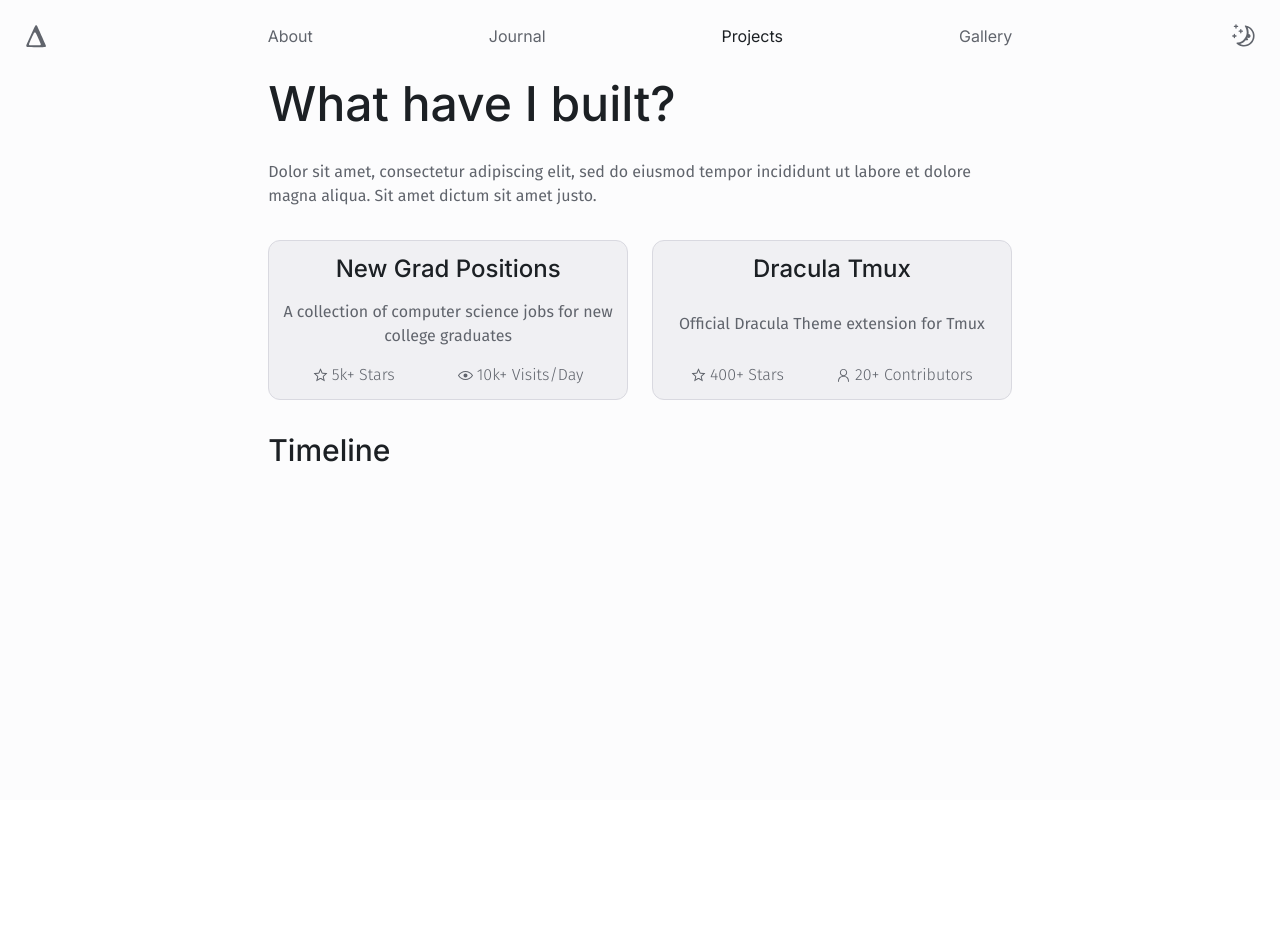
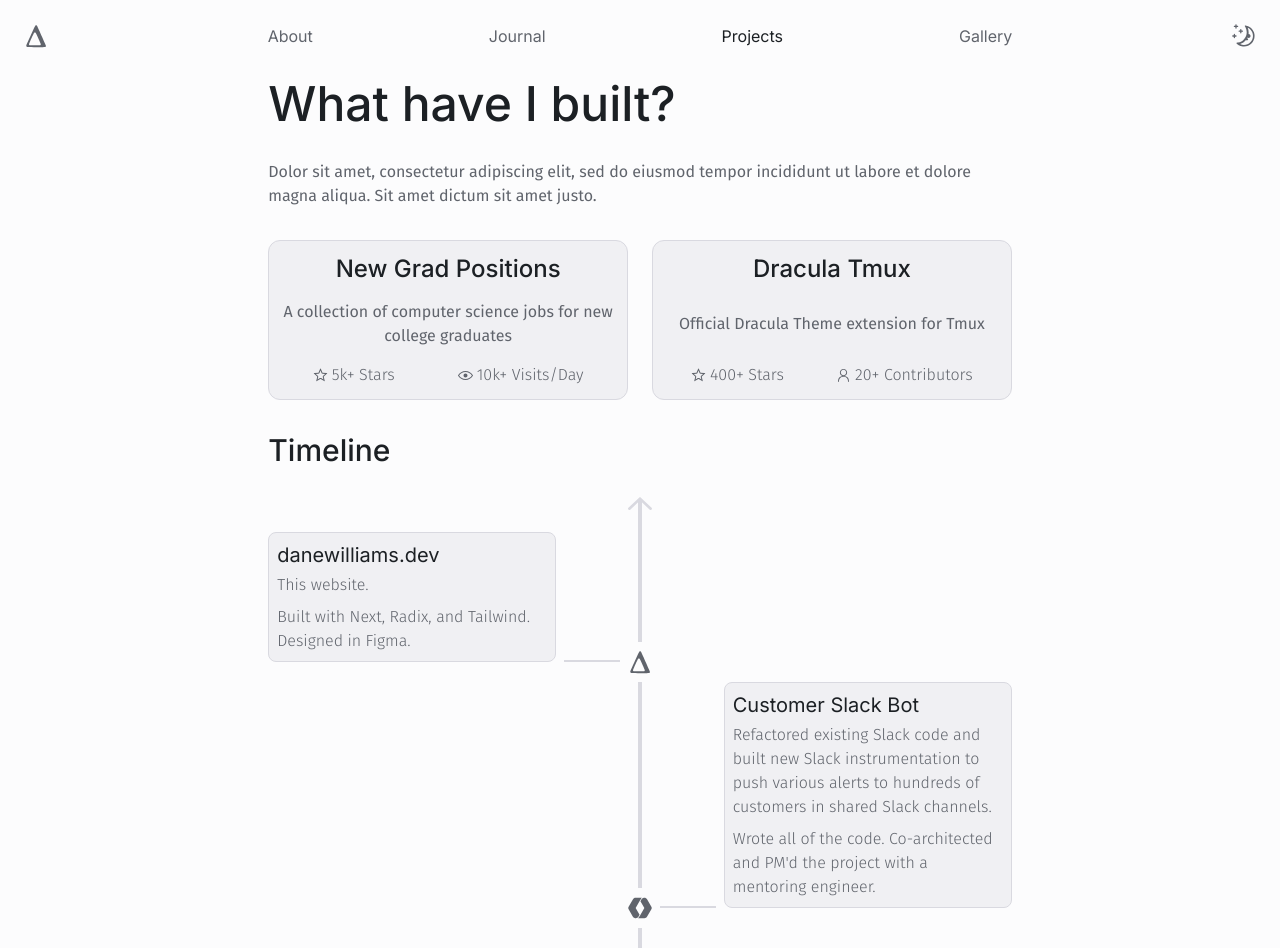
Before and after one commit to danerwilliams/danewilliams.com, a Next.js app: page /projects in a window 1280 px wide. Shown: the top 948 px of the page. Before the commit the page ends 800 px from the top, so only its background shows below. Built offline with nearby package versions, Linux system fonts and the light colour scheme.

Commit message:
works but missing year marks

```diff
--- a/components/highlighted-project.tsx
+++ b/components/highlighted-project.tsx
@@ -1,4 +1,3 @@
-import Link from 'next/link';
 import { FC, ReactNode } from 'react';
 
 interface Stat {
--- /dev/null
+++ b/components/icons/nd-monogram-icon.tsx
@@ -0,0 +1,33 @@
+import { FC } from 'react';
+
+interface NdMonogramIconProps {
+  className?: string;
+}
+
+export const NdMonogramIcon: FC<Readonly<NdMonogramIconProps>> = ({
+  className,
+}) => (
+  <svg
+    className={className}
+    xmlns="http://www.w3.org/2000/svg"
+    height="100%"
+    viewBox="0 0 200 180.15251"
+    width="100%"
+    version="1.1"
+  >
+    <g transform="matrix(1.25 0 0 -1.25 -363.2 875.25)">
+      <g transform="matrix(2.6143 0 0 2.6143 -596.12 -1011.9)">
+        <path
+          d="m13.199 0v12.176h5.6973v1.541h-18.896v12.176h4.1191v16.359h-4.1191v12.176h18.896v1.5391h-5.6973v12.178h23.537v-12.178h-5.666v-1.5391h12.193l7.0586 13.717h10.639v-13.717h6.9805l7.7949-7.7949v-25.146l-7.7969-7.7695h-6.9785v-1.541h5.6816v-12.176h-23.553v12.176h5.6973v1.541h-12.189l-7.06-13.718h-16.34zm3.0977 25.893h2.5996v16.359h-2.5996v-16.359zm26.566 0h5.9238v11.512l-5.9238-11.512zm18.098 0h1.957l0.62695 0.63281v15.068l-0.65039 0.6582h-1.9336v-16.359zm-29.891 4.8438 5.9277 11.516h-5.9277v-11.516z"
+          transform="matrix(.8 0 0 -.8 339.46 654.6)"
+          fill="currentColor"
+        />
+        <path
+          d="m14.748 1.5488v9.0781h5.6953v4.6387h-18.895v9.0801h4.1191v19.453h-4.1191v9.0801h18.895v4.6387h-5.6953v9.0781h20.439v-9.0781h-5.6641v-4.6387h14.686l7.0586 13.717h8.1465v-13.717h7.8867l6.8867-6.8867v-23.863l-6.8867-6.8633h-7.8867v-4.6387h5.6797v-9.0781h-20.455v9.0781h5.6973v4.6387h-14.684l-7.0566-13.717h-13.848zm0 22.797h5.6953v19.453h-5.6953v-19.453zm14.775 0 10.014 19.453h-10.014v-19.453zm10.801 0h10.012v19.453l-10.012-19.453zm19.09 0h4.1504l1.5293 1.543v16.344l-1.5527 1.5664h-4.127v-19.453z"
+          transform="matrix(.8 0 0 -.8 339.46 654.6)"
+          fill="currentColor"
+        />
+      </g>
+    </g>
+  </svg>
+);
--- /dev/null
+++ b/components/icons/workos-icon-trimmed.tsx
@@ -0,0 +1,29 @@
+import { FC } from 'react';
+
+interface WorkosIconTrimmedProps {
+  className?: string;
+}
+
+export const WorkosIconTrimmed: FC<Readonly<WorkosIconTrimmedProps>> = ({
+  className,
+}) => (
+  <svg
+    className={className}
+    width="100%"
+    height="100%"
+    viewBox="0 0 246 220"
+    fill="none"
+    xmlns="http://www.w3.org/2000/svg"
+  >
+    <path
+      fill="currentColor"
+      stroke="none"
+      d="M 3 110 C 3 114.559998 4.200001 119.119995 6.52 123.039993 L 48.599899 195.919998 C 52.919899 203.360001 59.479897 209.440002 67.639999 212.160004 C 83.720001 217.520004 100.360001 210.639999 108.279999 196.880005 L 118.440002 179.279999 L 78.360001 110 L 120.679993 36.639999 L 130.839996 19.040009 C 133.880005 13.759995 137.960007 9.440002 142.759995 6 L 138.360001 6 L 77.480003 6 C 66.040001 6 55.479897 12.080002 49.799896 22 L 6.52 96.960007 C 4.200001 100.880005 3 105.440002 3 110 Z"
+    />
+    <path
+      fill="currentColor"
+      stroke="none"
+      d="M 243 109.998993 C 243 105.438995 241.799988 100.878998 239.480011 96.959 L 196.839996 23.119202 C 188.919998 9.439209 172.279999 2.559204 156.199997 7.839203 C 148.039993 10.559204 141.479996 16.639191 137.160004 24.079193 L 127.559998 40.639191 L 167.639999 109.998993 L 125.320007 183.358994 L 115.160004 200.959 C 112.119995 206.158997 108.039993 210.559006 103.240005 213.998993 L 107.639999 213.998993 L 168.520004 213.998993 C 179.960007 213.998993 190.520004 207.919006 196.199997 197.998993 L 239.480011 123.039001 C 241.799988 119.119003 243 114.559006 243 109.998993 Z"
+    />
+  </svg>
+);
--- /dev/null
+++ b/components/timeline-project.tsx
@@ -0,0 +1,98 @@
+import { ChevronDownIcon, ChevronUpIcon } from '@radix-ui/react-icons';
+import { FC } from 'react';
+import { DaneIcon } from './icons/dane-icon';
+import { NdMonogramIcon } from './icons/nd-monogram-icon';
+import { QualtricsIcon } from './icons/qualtrics-icon';
+import { WorkosIcon } from './icons/workos-icon';
+import { WorkosIconTrimmed } from './icons/workos-icon-trimmed';
+
+export interface TimelineProjectProps {
+  name: string;
+  url?: string;
+  description: string;
+  organization: 'personal' | 'workos' | 'qualtrics' | 'nd';
+  secondaryDescription?: string;
+  isRight: boolean;
+  isFirst: boolean;
+  isLast: boolean;
+}
+
+export const TimelineProject: FC<Readonly<TimelineProjectProps>> = ({
+  name,
+  url,
+  description,
+  secondaryDescription,
+  organization,
+  isRight,
+  isFirst,
+  isLast,
+}) => {
+  return (
+    <>
+      {isFirst && (
+        <div
+          className={`relative flex w-[calc(50%+2px)] h-8 border-r-4 border-lightmode-border dark:border-darkmode-border`}
+        >
+          <div className={`absolute right-[-22px] top-[-14px] `}>
+            <ChevronUpIcon className="h-10 w-10 text-lightmode-border dark:text-darkmode-border" />
+          </div>
+        </div>
+      )}
+      <div
+        className={`flex w-[calc(50%+2px)] ${
+          isRight ? 'self-end flex-row-reverse' : ''
+        }`}
+      >
+        <div className="flex w-72 border rounded-lg border-lightmode-border dark:border-darkmode-border bg-lightmode-component dark:bg-darkmode-component hover:bg-lightmode-component-hover hover:dark:bg-darkmode-component-hover duration-200">
+          <a href={url} target="_blank" rel="noreferrer">
+            <div className="flex grow flex-col items-left m-2">
+              <h2 className="text-xl mb-1 text-lightmode-text-high-contrast dark:text-darkmode-text-high-contrast">
+                {name}
+              </h2>
+              <p className="text-left font-light">{description}</p>
+              {secondaryDescription && (
+                <p className="text-left mt-2 font-light">
+                  {secondaryDescription}
+                </p>
+              )}
+            </div>
+          </a>
+        </div>
+        <div
+          className={`relative flex grow border-b-2 ${
+            isRight ? 'border-l-4 mr-2' : 'border-r-4 ml-2'
+          } border-lightmode-border dark:border-darkmode-border`}
+        >
+          <div
+            className={`p-2 absolute -bottom-[22px] ${
+              isRight ? '-left-[22px]' : '-right-[22px]'
+            } bg-lightmode-background dark:bg-darkmode-background`}
+          >
+            {(() => {
+              switch (organization) {
+                case 'workos':
+                  return <WorkosIconTrimmed className="h-6 w-6" />;
+                case 'nd':
+                  return <NdMonogramIcon className="h-6 w-6" />;
+                case 'qualtrics':
+                  return <QualtricsIcon className="h-6 w-6" />;
+                case 'personal':
+                default:
+                  return <DaneIcon className="h-6 w-6" />;
+              }
+            })()}
+          </div>
+        </div>
+      </div>
+      {isLast && (
+        <div
+          className={`relative flex mt-5 w-[calc(50%+2px)] h-8 border-r-4 border-lightmode-border dark:border-darkmode-border`}
+        >
+          <div className={`absolute right-[-22px] bottom-[-14px] `}>
+            <ChevronDownIcon className="h-10 w-10 text-lightmode-border dark:text-darkmode-border" />
+          </div>
+        </div>
+      )}
+    </>
+  );
+};
--- /dev/null
+++ b/components/timeline.tsx
@@ -0,0 +1,23 @@
+import { FC } from 'react';
+import { TimelineProject, TimelineProjectProps } from './timeline-project';
+
+export interface TimelineProps {
+  projects: Omit<TimelineProjectProps, 'isRight' | 'isFirst' | 'isLast'>[];
+}
+
+export const Timeline: FC<Readonly<TimelineProps>> = ({ projects }) => {
+  return (
+    <>
+      {projects.map((project, index) => (
+        <div key={project.name} className="flex flex-col w-full mt-5">
+          <TimelineProject
+            {...project}
+            isRight={!!(index % 2)}
+            isFirst={index === 0}
+            isLast={index === projects.length - 1}
+          />
+        </div>
+      ))}
+    </>
+  );
+};
--- /dev/null
+++ b/content/projects/index.ts
@@ -0,0 +1 @@
+export * from './timeline-projects';
--- /dev/null
+++ b/content/projects/timeline-projects.ts
@@ -0,0 +1,24 @@
+import { TimelineProps } from '../../components/timeline';
+import { TimelineProjectProps } from '../../components/timeline-project';
+
+export const TimelineProjects: Omit<
+  TimelineProjectProps,
+  'isRight' | 'isFirst' | 'isLast'
+>[] = [
+  {
+    name: 'danewilliams.dev',
+    url: 'https://github.com/danerwilliams/danewilliams.dev',
+    organization: 'personal',
+    description: 'This website.',
+    secondaryDescription:
+      'Built with Next, Radix, and Tailwind. Designed in Figma.',
+  },
+  {
+    name: 'Customer Slack Bot',
+    organization: 'workos',
+    description:
+      'Refactored existing Slack code and built new Slack instrumentation to push various alerts to hundreds of customers in shared Slack channels.',
+    secondaryDescription:
+      "Wrote all of the code. Co-architected and PM'd the project with a mentoring engineer.",
+  },
+];
--- a/pages/projects.tsx
+++ b/pages/projects.tsx
@@ -4,6 +4,8 @@ import { HighlightedProject } from '../components/highlighted-project';
 import { Page } from '../components/page';
 import { PageHeader } from '../components/page-header';
 import { SectionHeader } from '../components/section-header';
+import { Timeline } from '../components/timeline';
+import { TimelineProjects } from '../content/projects';
 
 const Projects: NextPage = () => {
   return (
@@ -41,7 +43,9 @@ const Projects: NextPage = () => {
         </div>
         <div className="mt-8">
           <SectionHeader text="Timeline" />
-          <div className="mt-8"></div>
+          <div className="mt-8">
+            <Timeline projects={TimelineProjects} />
+          </div>
         </div>
       </div>
     </Page>
```
